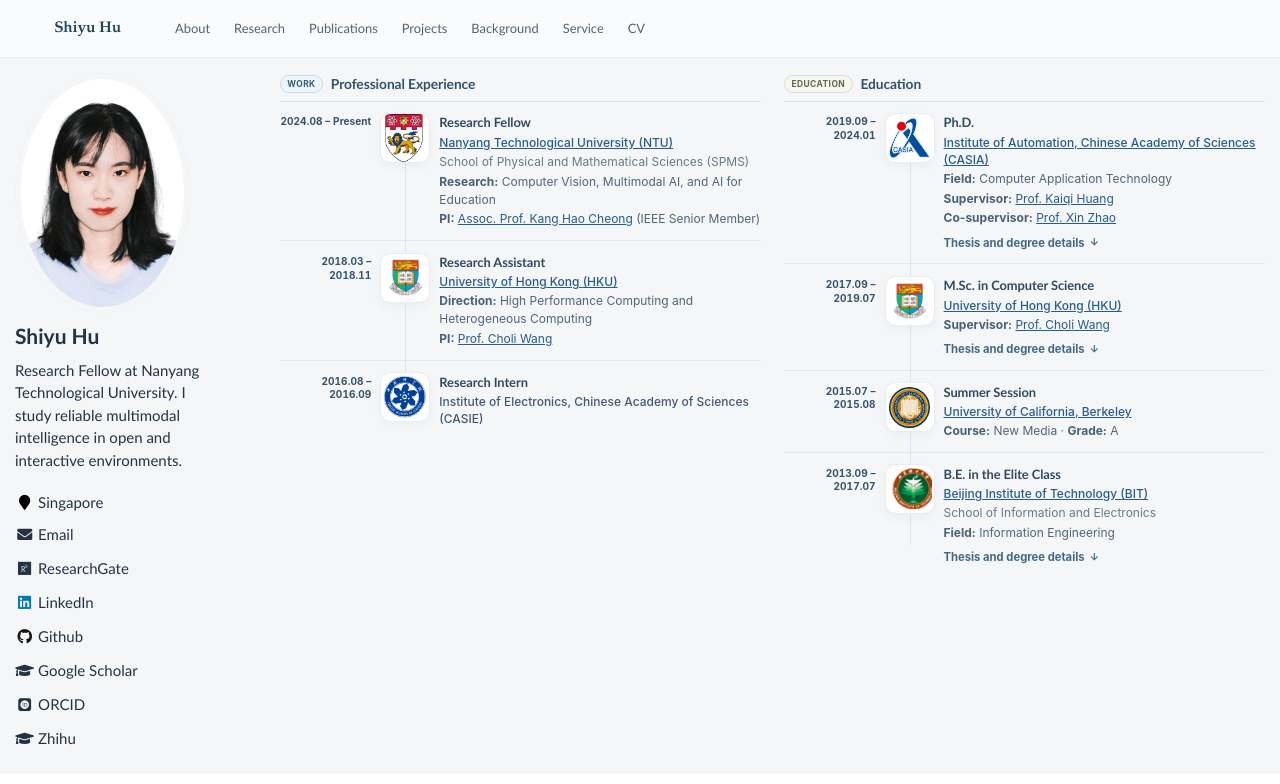
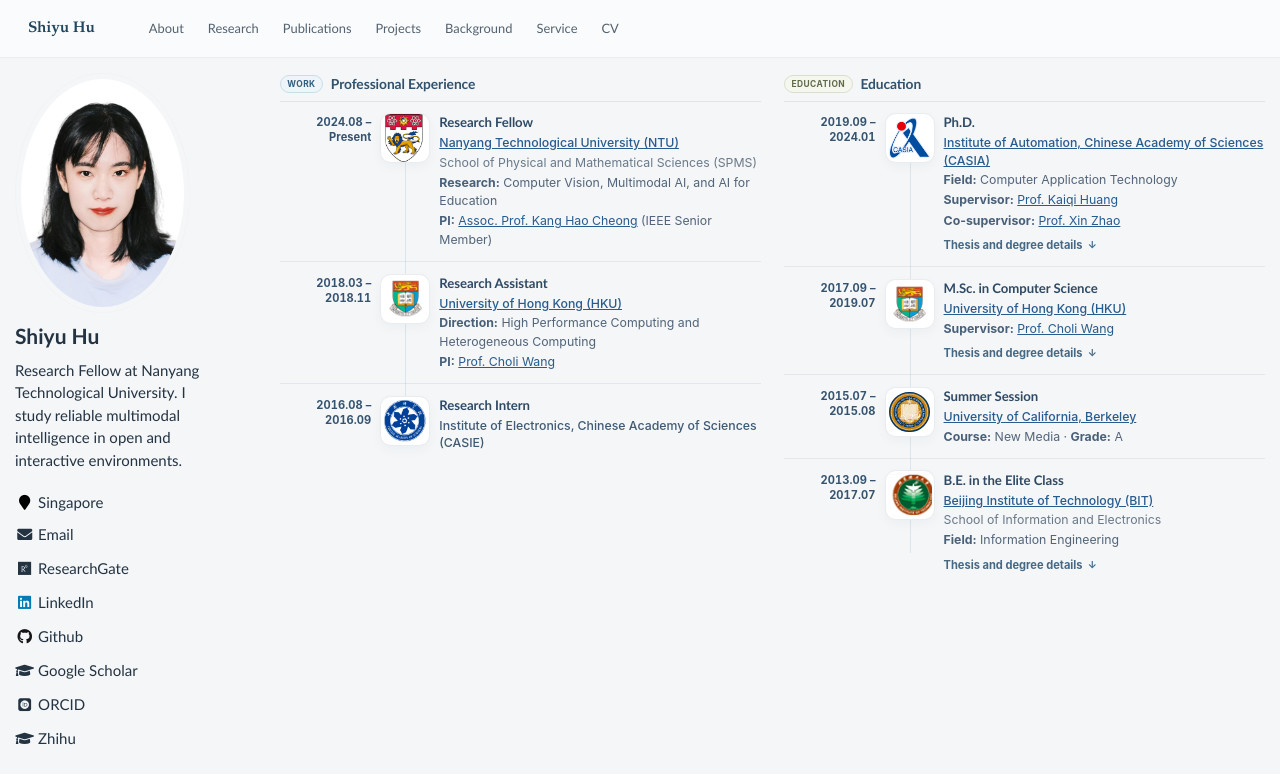
Before and after one commit to huuuuusy/huuuuusy.github.io, a Jekyll site: the page built from _pages/includes/background.md, in a window 1280 px wide. Shown: the top 784 px of the page. Built offline with Jekyll 4.4.1, drawn with Linux system fonts in a browser that asks for light colours; some web fonts are replaced; our own code applies the rules of GitHub Pages for plain Markdown files.

Commit message:
Balance homepage grid and typography

```diff
--- a/_sass/_academic-template.scss
+++ b/_sass/_academic-template.scss
@@ -15,6 +15,9 @@
     --academic-accent-strong: #21465f;
     --academic-accent-soft: #edf3f7;
     --academic-rule: #dfe5ea;
+    --academic-text-size: .86rem;
+    --academic-card-size: .82rem;
+    --academic-meta-size: .74rem;
     --academic-serif: "Iowan Old Style", "Palatino Linotype", Palatino,
         "Noto Serif", Georgia, serif;
     --academic-sans: -apple-system, BlinkMacSystemFont, "Segoe UI", Roboto,
@@ -34,7 +37,9 @@
 }
 
 .masthead__inner-wrap {
-    max-width: 1220px;
+    max-width: 1560px;
+    padding-right: 1.25rem;
+    padding-left: 1.25rem;
 }
 
 .greedy-nav a {
@@ -51,8 +56,10 @@
 }
 
 #main.home-main {
-    max-width: 1220px;
-    margin-top: 1.2rem;
+    max-width: 1560px;
+    margin-top: 1.1rem;
+    padding-right: 1.25rem;
+    padding-left: 1.25rem;
 }
 
 .home-main .sidebar,
@@ -95,8 +102,9 @@
 }
 
 .home-section {
-    margin-bottom: 1.05rem;
-    padding: 1.45rem 1.6rem 1.6rem;
+    margin-bottom: 1rem;
+    padding: 1.35rem 1.5rem 1.45rem;
+    font-size: var(--academic-text-size);
 }
 
 .home-section > h1:first-child {
@@ -126,7 +134,7 @@
 }
 
 .home-section--intro {
-    padding: 1.8rem 1.85rem;
+    padding: 1.55rem 1.5rem 1.65rem;
     background:
         linear-gradient(110deg, rgba(255, 255, 255, .99), rgba(247, 250, 252, .96)),
         var(--academic-surface);
@@ -142,7 +150,9 @@
 }
 
 .home-section--intro p {
-    max-width: 75ch;
+    max-width: 88ch;
+    font-size: .9rem;
+    line-height: 1.62;
 }
 
 .intro-kicker {
@@ -173,12 +183,16 @@
 }
 
 .news-timeline > p {
-    max-width: 78ch;
+    max-width: none;
+    padding-top: .52rem;
+    padding-bottom: .52rem;
+    font-size: var(--academic-text-size);
+    line-height: 1.55;
 }
 
 .research-trajectory {
     display: grid;
-    grid-template-columns: minmax(280px, 340px) minmax(0, 1fr);
+    grid-template-columns: minmax(320px, 36%) minmax(0, 1fr);
     gap: 1.35rem;
     align-items: start;
     margin: .15rem 0 1.35rem;
@@ -194,7 +208,7 @@
 .research-trajectory__copy {
     min-width: 0;
     color: #4b5d71;
-    font-size: .86rem;
+    font-size: var(--academic-text-size);
     line-height: 1.62;
 }
 
@@ -207,7 +221,7 @@
 }
 
 .home-section--publications .paper-box {
-    grid-template-columns: 158px minmax(0, 1fr);
+    grid-template-columns: 172px minmax(0, 1fr);
     gap: 1.05rem;
     align-items: start;
     margin: .68rem 0;
@@ -222,7 +236,7 @@
 
 .home-section--publications .paper-box .paper-box-text {
     color: #526171;
-    font-size: .79rem;
+    font-size: var(--academic-card-size);
     line-height: 1.46;
 }
 
@@ -266,7 +280,7 @@
     max-width: 62ch;
     margin: 0;
     color: var(--academic-muted);
-    font-size: .75rem;
+    font-size: var(--academic-meta-size);
     line-height: 1.45;
 }
 
@@ -288,7 +302,7 @@
 
 .home-section--publications .workshop-list li {
     color: #526171;
-    font-size: .79rem;
+    font-size: var(--academic-card-size);
     line-height: 1.46;
 }
 
@@ -311,6 +325,33 @@
     --emblem-size: 45px;
 }
 
+.background-entry__content {
+    font-size: var(--academic-card-size);
+}
+
+.background-entry__content h3 {
+    font-size: .88rem;
+}
+
+.background-entry__institution {
+    font-size: var(--academic-card-size);
+}
+
+.background-entry__affiliation,
+.background-entry__period,
+.background-details summary {
+    font-size: var(--academic-meta-size);
+}
+
+.research-step__content p,
+.home-section--research .research-direction p,
+.home-section--research .research-synthesis,
+.honors-list > ul > li,
+.home-section--activities > p,
+.home-section--activities > ul {
+    font-size: var(--academic-text-size);
+}
+
 .project-card,
 .research-question,
 .research-direction {
@@ -319,6 +360,37 @@
 
 .homepage-footer {
     color: #74818d;
+}
+
+@media (min-width: 64em) {
+    #main.home-main {
+        display: grid;
+        grid-template-columns: clamp(190px, 15vw, 220px) minmax(0, 1fr);
+        gap: 1.5rem;
+        align-items: start;
+
+        &:before,
+        &:after {
+            display: none;
+        }
+    }
+
+    .home-main .sidebar {
+        grid-column: 1;
+        grid-row: 1;
+        float: none;
+        width: auto;
+        margin: 0;
+    }
+
+    .home-main .home-page {
+        grid-column: 2;
+        grid-row: 1;
+        float: none;
+        width: auto;
+        margin: 0;
+        padding: 0;
+    }
 }
 
 @media (max-width: 47.99em) {
@@ -336,11 +408,11 @@
     }
 
     .home-section {
-        padding: 1.15rem 1rem 1.25rem;
+        padding: 1.1rem 1rem 1.2rem;
     }
 
     .home-section--intro {
-        padding: 1.35rem 1.1rem;
+        padding: 1.25rem 1rem 1.35rem;
     }
 
     .home-section--intro h3 {
```
